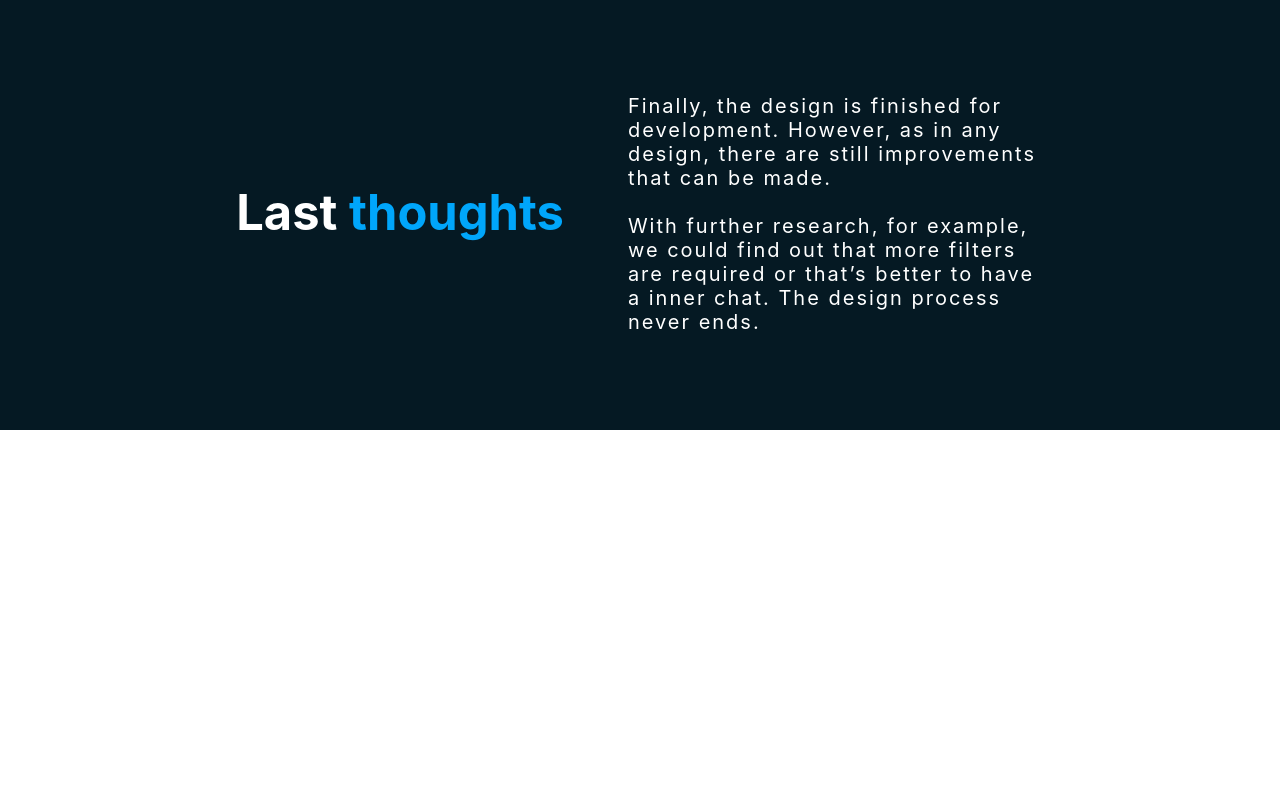
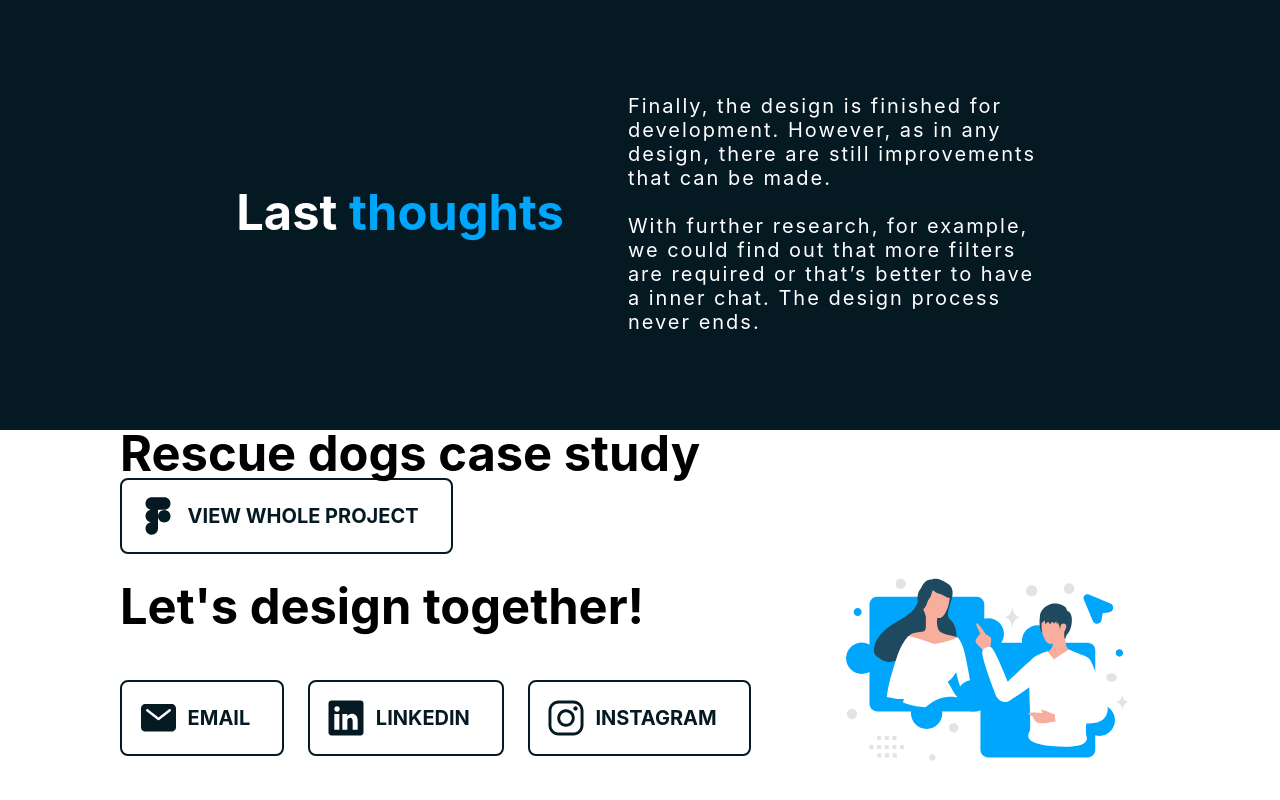
Before and after one commit to josuez2006/my-portfolio, a React (Create React App) app: page /my-portfolio/work in a window 1280 px wide. Shown: the part 7993-8793 px from the top of the page. Before the commit the page ends 8423 px from the top, so only its background shows below. Built offline with nearby package versions, Linux system fonts and the light colour scheme.

Commit message:
Adding footer to fur-ever case study

```diff
--- /dev/null
+++ b/src/Pages/FurEverCaseStudy/Layouts/ViewFigmaFile.jsx
@@ -0,0 +1,14 @@
+
+function ViewFigmaFile() {
+  return (
+    <section>
+        <h2 className="title">Rescue dogs case study</h2>
+        <button className="btn btn-with-icon">
+            <svg width="40" height="40" viewBox="0 0 40 40" fill="none" xmlns="http://www.w3.org/2000/svg"><path d="M26.25 13.75C27.9076 13.75 29.4973 13.0915 30.6694 11.9194C31.8415 10.7473 32.5 9.1576 32.5 7.5C32.5 5.8424 31.8415 4.25269 30.6694 3.08058C29.4973 1.90848 27.9076 1.25 26.25 1.25H13.75C12.0924 1.25 10.5027 1.90848 9.33059 3.08058C8.15848 4.25269 7.5 5.8424 7.5 7.5C7.5 9.1576 8.15848 10.7473 9.33059 11.9194C10.5027 13.0915 12.0924 13.75 13.75 13.75C12.0924 13.75 10.5027 14.4085 9.33059 15.5806C8.15848 16.7527 7.5 18.3424 7.5 20C7.5 21.6576 8.15848 23.2473 9.33059 24.4194C10.5027 25.5915 12.0924 26.25 13.75 26.25C12.5139 26.25 11.3055 26.6166 10.2777 27.3033C9.24988 27.9901 8.4488 28.9662 7.97576 30.1082C7.50271 31.2503 7.37894 32.5069 7.62009 33.7193C7.86125 34.9317 8.45651 36.0453 9.33059 36.9194C10.2047 37.7935 11.3183 38.3888 12.5307 38.6299C13.7431 38.8711 14.9997 38.7473 16.1418 38.2742C17.2838 37.8012 18.2599 37.0001 18.9467 35.9723C19.6334 34.9445 20 33.7361 20 32.5V13.75H26.25Z" fill="#051923"/><path d="M26.25 26.5C29.7018 26.5 32.5 23.7018 32.5 20.25C32.5 16.7982 29.7018 14 26.25 14C22.7982 14 20 16.7982 20 20.25C20 23.7018 22.7982 26.5 26.25 26.5Z" fill="#051923"/></svg>
+            View whole project
+        </button>
+    </section>
+  )
+}
+
+export default ViewFigmaFile
--- a/src/Pages/FurEverCaseStudy/index.jsx
+++ b/src/Pages/FurEverCaseStudy/index.jsx
@@ -4,6 +4,8 @@ import TheProblem from "./Layouts/SectionBreaker/TheProblem"
 import MyApproach from "./Layouts/MyApproach"
 import Steps from './Layouts/Steps'
 import LastThoughts from "./Layouts/SectionBreaker/LastThoughts"
+import ViewFigmaFile from "./Layouts/ViewFigmaFile"
+import Footer from '../../Layouts/Footer'
 
 function FurEverCaseStudy() {
   return (
@@ -20,6 +22,10 @@ function FurEverCaseStudy() {
 
         <LastThoughts />
 
+        <ViewFigmaFile />
+
+        <Footer />
+
     </div>
   )
 }
--- a/src/styles/components/_btn.scss
+++ b/src/styles/components/_btn.scss
@@ -30,6 +30,10 @@
     gap: .6rem;
     padding-left: 1rem;
 
+    * {
+        flex: 1;
+    }
+
     svg path {
         fill: $clr-neutral-900;
         transition: fill 200ms ease-in-out;
```
